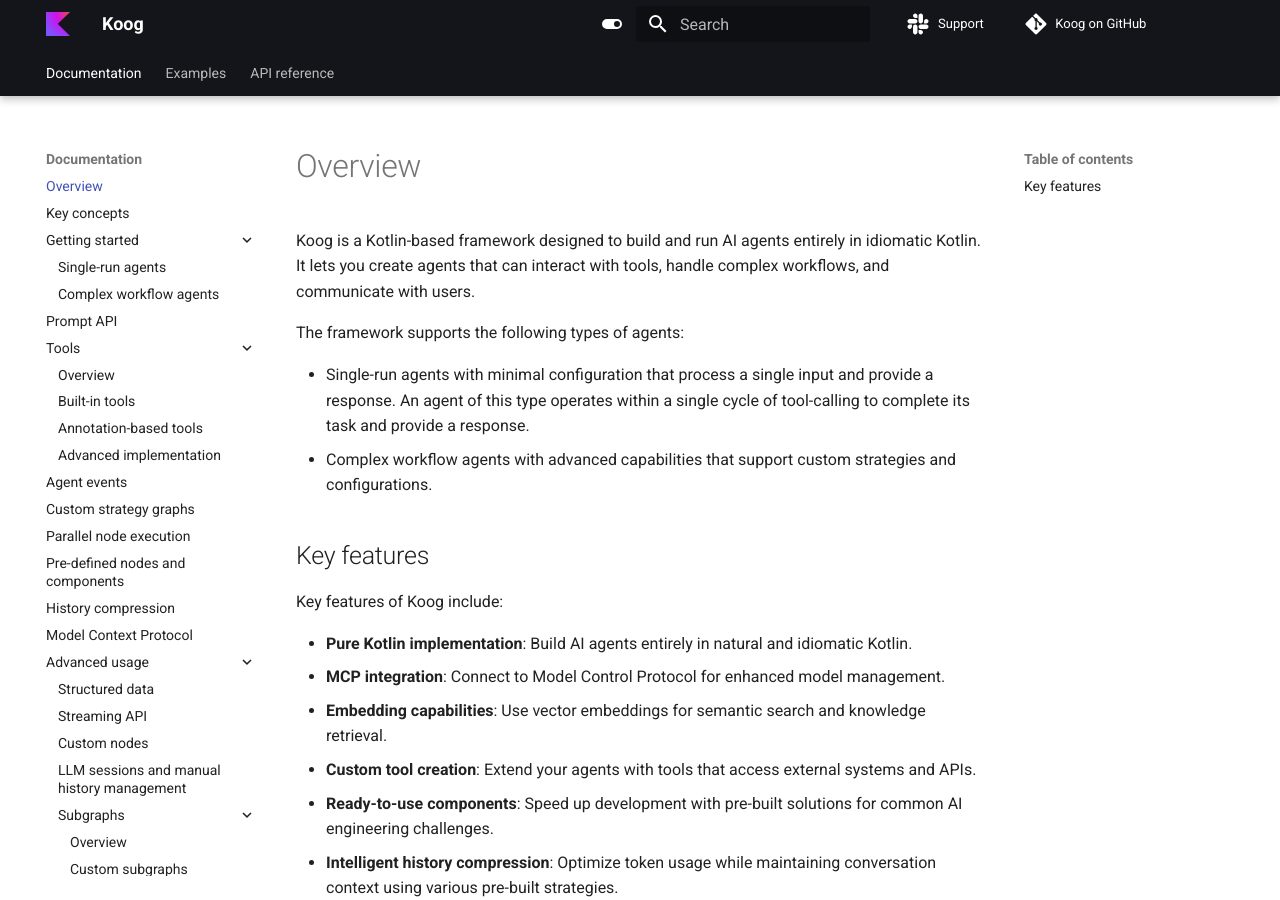
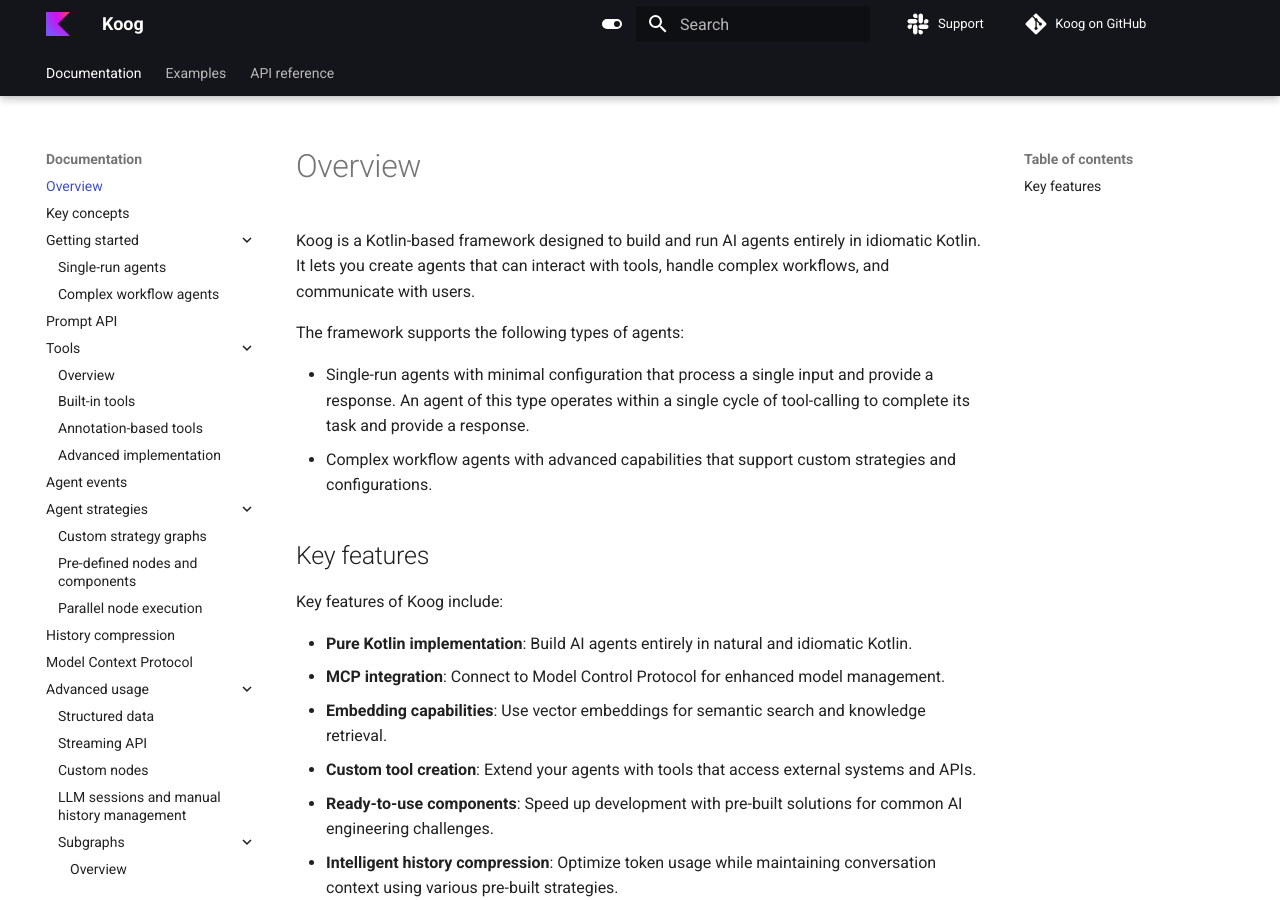
Before and after one commit to JetBrains/koog-docs, an MkDocs documentation site: the page built from docs/index.md, in a window 1280 px wide and 900 px high. Built offline with MkDocs 1.6.1 and Material for MkDocs 9.7.7, drawn with Linux system fonts in a browser that asks for light colours; comment, search, counter and statistics services are not loaded.

Commit message:
Group strategy-related pages into a new category in the nav

```diff
--- a/mkdocs.yml
+++ b/mkdocs.yml
@@ -13,9 +13,10 @@
           - Annotation-based tools: annotation-based-tools.md
           - Advanced implementation: advanced-tool-implementation.md
       - Agent events: agent-events.md
-      - Custom strategy graphs: custom-strategy-graphs.md
-      - Parallel node execution: parallel-node-execution.md
-      - Pre-defined nodes and components: nodes-and-components.md
+      - Agent strategies:
+        - Custom strategy graphs: custom-strategy-graphs.md
+        - Pre-defined nodes and components: nodes-and-components.md
+        - Parallel node execution: parallel-node-execution.md
       - History compression: history-compression.md
       - Model Context Protocol: model-context-protocol.md
       - Advanced usage:
```
